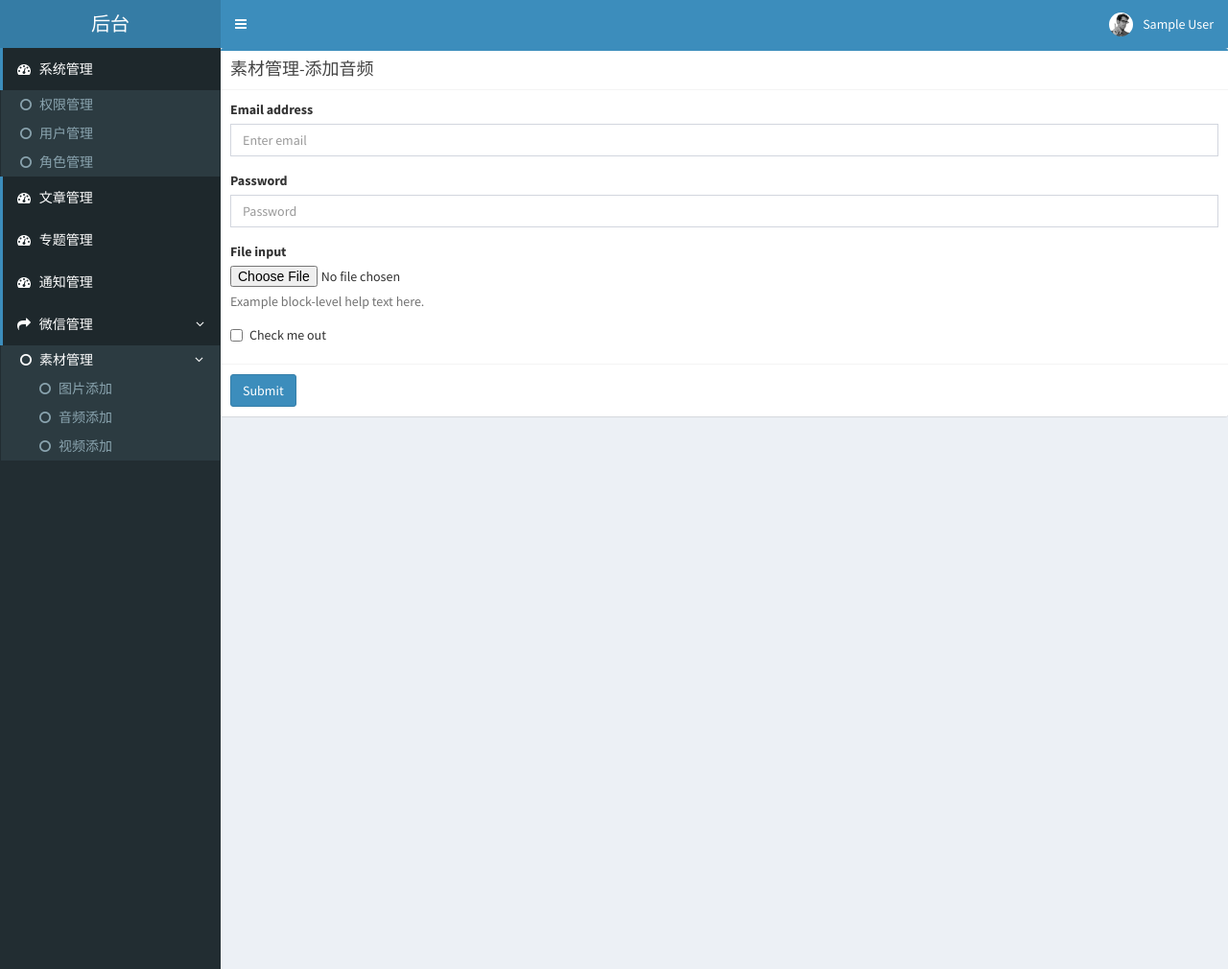
After one commit to 1691285988/LaravelModule, a Laravel app: page /admin/wechat/material/audio in a window 1280 px wide. The commit adds this page. Shown: the whole page at 96% size. Run offline with Laravel 8, Linux system fonts and the light colour scheme; the visitor is signed in with stand-in values (Sample User, id 1); data that the repository does not hold is empty; settings files or empty folders that the repository lacks are supplied; some libraries are stand-ins or nearby versions.

Commit message:
提交内容

```diff
--- a/app/Wechat/Controllers/MaterialController.php
+++ b/app/Wechat/Controllers/MaterialController.php
@@ -28,19 +28,19 @@ class MaterialController extends Controller
     //创建图片素材页面
     public function image()
     {
-
+        return view("admin.wechat.imageCreate");
     }
 
     //创建音频素材页面
     public function audio()
     {
-
+        return view("admin.wechat.audioCreate");
     }
 
     //创建视频素材页面
     public function video()
     {
-
+        return view("admin.wechat.videoCreate");
     }
 
     //上交图片素材操作
--- a/resources/views/admin/layout/sidebar.blade.php
+++ b/resources/views/admin/layout/sidebar.blade.php
@@ -38,17 +38,23 @@
                     </a>
                 </li>
             @endcan
-                <li class="treeview active">
-                    <a href="#">
-                        <i class="fa fa-dashboard"></i> <span>微信管理</span>
-                        <span class="pull-right-container"></span>
-                    </a>
-                    <ul class="treeview-menu">
-                        <li><a href="/admin/permissions"><i class="fa fa-circle-o"></i>用户管理</a></li>
-                        <li><a href="/admin/users"><i class="fa fa-circle-o"></i>素材管理</a></li>
-                        <li><a href="/admin/roles"><i class="fa fa-circle-o"></i>角色管理</a></li>
-                    </ul>
-                </li>
+            {{--微信管理--}}
+            <li class="active treeview">
+                <a href="#">
+                    <i class="fa fa-share"></i> <span>微信管理</span>
+                    <span class="pull-right-container"><i class="fa fa-angle-left pull-right"></i></span>
+                </a>
+                <ul class="treeview-menu">
+                    <li class="active treeview"><a href="#">
+                            <i class="fa fa-circle-o"></i>素材管理<span class="pull-right-container"><i class="fa fa-angle-left pull-right"></i></span></a>
+                        <ul class="treeview-menu">
+                            <li><a href="/admin/wechat/material/image"><i class="fa fa-circle-o"></i>图片添加</a></li>
+                            <li><a href="/admin/wechat/material/audio"><i class="fa fa-circle-o"></i>音频添加</a></li>
+                            <li><a href="/admin/wechat/material/video"><i class="fa fa-circle-o"></i>视频添加</a></li>
+                        </ul>
+                    </li>
+                </ul>
+            </li>
         </ul>
     </section>
     <!-- /.sidebar -->
--- /dev/null
+++ b/resources/views/admin/wechat/audioCreate.blade.php
@@ -0,0 +1,42 @@
+{{--素材管理-添加音频--}}
+@extends('admin.layout.main')
+
+@section('content')
+    <!-- general form elements -->
+    <div class="box box-primary">
+        <div class="box-header with-border">
+            <h3 class="box-title">素材管理-添加音频</h3>
+        </div>
+        <!-- /.box-header -->
+        <!-- form start -->
+        <form role="form">
+            <div class="box-body">
+                <div class="form-group">
+                    <label for="exampleInputEmail1">Email address</label>
+                    <input type="email" class="form-control" id="exampleInputEmail1" placeholder="Enter email">
+                </div>
+                <div class="form-group">
+                    <label for="exampleInputPassword1">Password</label>
+                    <input type="password" class="form-control" id="exampleInputPassword1" placeholder="Password">
+                </div>
+                <div class="form-group">
+                    <label for="exampleInputFile">File input</label>
+                    <input type="file" id="exampleInputFile">
+
+                    <p class="help-block">Example block-level help text here.</p>
+                </div>
+                <div class="checkbox">
+                    <label>
+                        <input type="checkbox"> Check me out
+                    </label>
+                </div>
+            </div>
+            <!-- /.box-body -->
+
+            <div class="box-footer">
+                <button type="submit" class="btn btn-primary">Submit</button>
+            </div>
+        </form>
+    </div>
+    <!-- /.box -->
+@endsection
--- a/routes/admin.php
+++ b/routes/admin.php
@@ -54,5 +54,9 @@ Route::group(['prefix' => 'admin'], function () {
             Route::resource('notices', '\App\Admin\Controllers\NoticeController', ['only' => ['index', 'create', 'store', 'destroy']]);
         });
 
+        //微信管理--素材管理
+        Route::get("/wechat/material/image", '\App\Wechat\Controllers\MaterialController@image');
+        Route::get("/wechat/material/audio", '\App\Wechat\Controllers\MaterialController@audio');
+        Route::get("/wechat/material/video", '\App\Wechat\Controllers\MaterialController@video');
     });
 });
--- a/routes/wechat.php
+++ b/routes/wechat.php
@@ -6,9 +6,6 @@ Route::group(['prefix' => 'wechat'], function () {
     Route::get("/users/{openId}", "\App\Wechat\Controllers\UserController@show");
     Route::post("/users/{openId}/remark", "\App\Wechat\Controllers\UserController@remark");
     //素材管理
-    Route::get("/image", "\App\Wechat\Controllers\MaterialController@image");
-    Route::get("/audio", "\App\Wechat\Controllers\MaterialController@audio");
-    Route::get("/video", "\App\Wechat\Controllers\MaterialController@video");
     Route::post("/create/image", "\App\Wechat\Controllers\MaterialController@imageCreate");
     Route::post("/create/audio", "\App\Wechat\Controllers\MaterialController@audioCreate");
     Route::post("/create/video", "\App\Wechat\Controllers\MaterialController@videoCreate");
```
Also changed, not shown: resources/views/admin/wechat/imageCreate.blade.php (added, +42 -0 lines), resources/views/admin/wechat/videoCreate.blade.php (added, +42 -0 lines).
